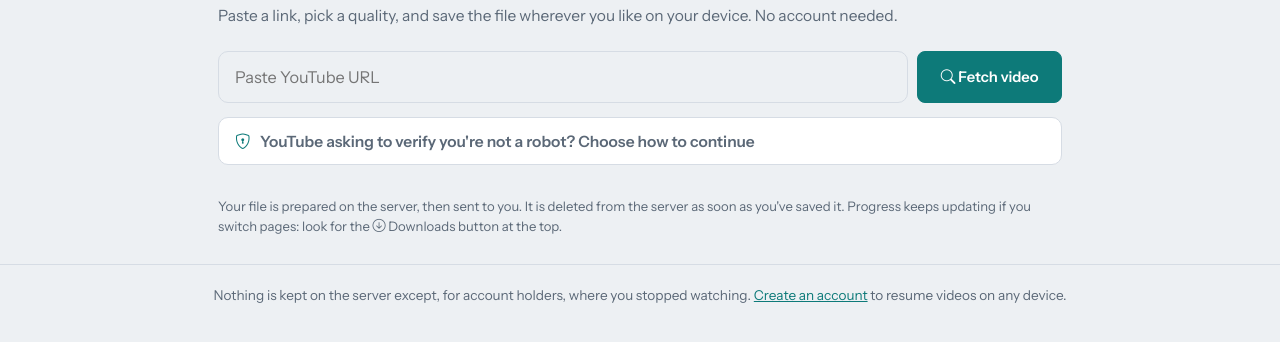
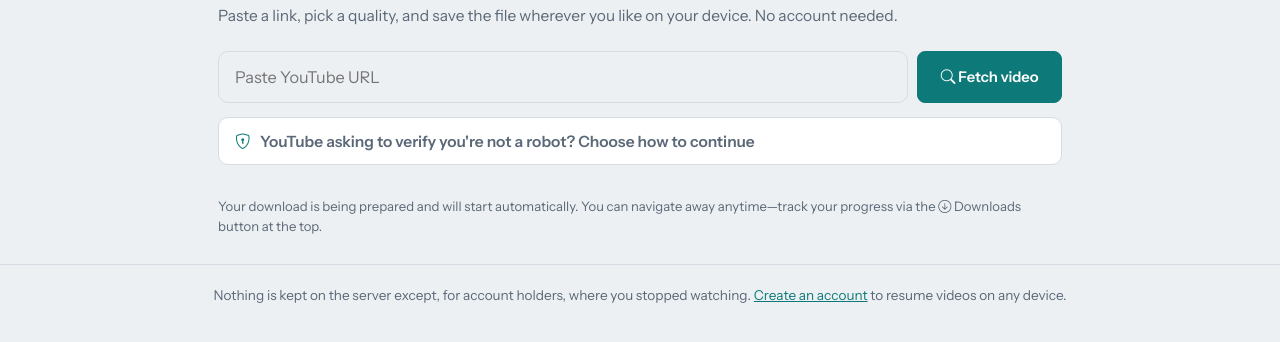
Before and after one commit to EmmanuelAdah/reelhauz_media_downloader, a Django app: page / in a window 1280 px wide. Shown: the part 177-519 px from the top of the page. Run offline with Django 5.2, Linux system fonts and the light colour scheme; parts of the project's set-up code (start-up, migrations or seed data) failed here and were passed over; some libraries are stand-ins or nearby versions.

Commit message:
feat: enhance UI text

```diff
--- a/downloader/templates/downloader/home.html
+++ b/downloader/templates/downloader/home.html
@@ -100,8 +100,8 @@
   </section>
 
   <p class="fine-print how-note">
-    Your file is prepared on the server, then sent to you. It is deleted from the server as soon as you've saved it.
-    Progress keeps updating if you switch pages: look for the <i class="bi bi-arrow-down-circle"></i> Downloads button at the top.
+    Your download is being prepared and will start automatically.
+    You can navigate away anytime—track your progress via the  <i class="bi bi-arrow-down-circle"></i> Downloads  button at the top.
   </p>
 </div>
 <template id="progress-template">{% include "downloader/components/download_progress.html" %}</template>
--- a/downloader/templates/downloader/watch.html
+++ b/downloader/templates/downloader/watch.html
@@ -19,7 +19,7 @@
   <div class="dropzone" id="dropzone" tabindex="0" role="button" aria-label="Choose a video or audio file">
     <i class="bi bi-folder2-open"></i>
     <strong>Choose a file or drop it here</strong>
-    <span>Files saved by Reelhauz are named “Title [id].mp4”, which lets us find your place again.</span>
+    <span>Accessing files from your device gives you a seamless playback experience, letting you pick up right where you left off.</span>
     <input type="file" id="file-input" accept="video/*,audio/*,.mp4,.m4a,.mp3,.webm,.mkv" hidden>
   </div>
 
```
